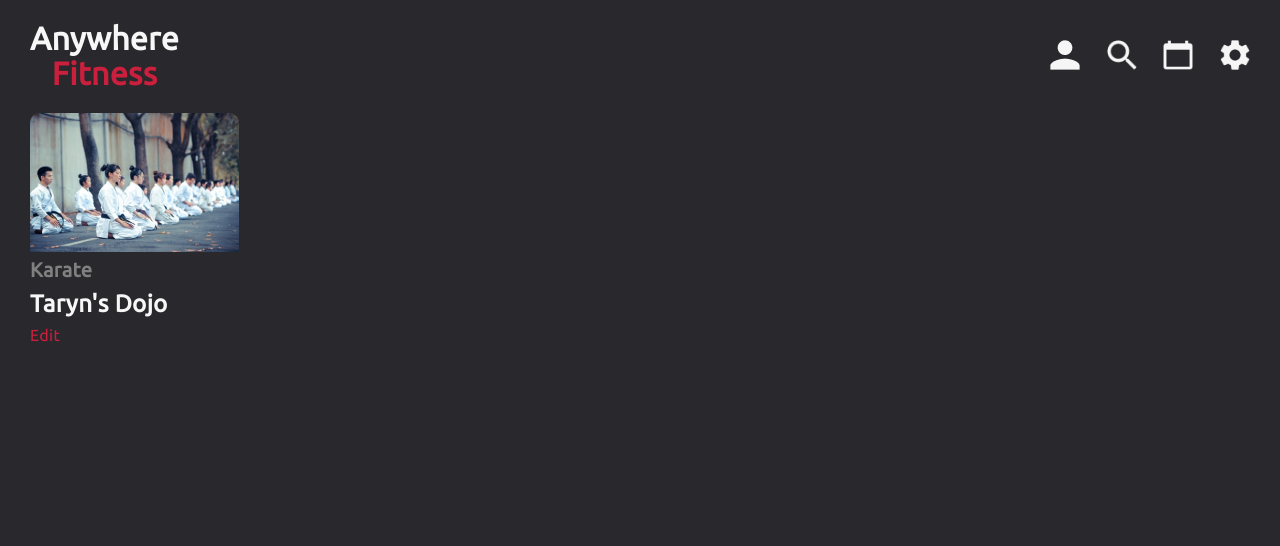
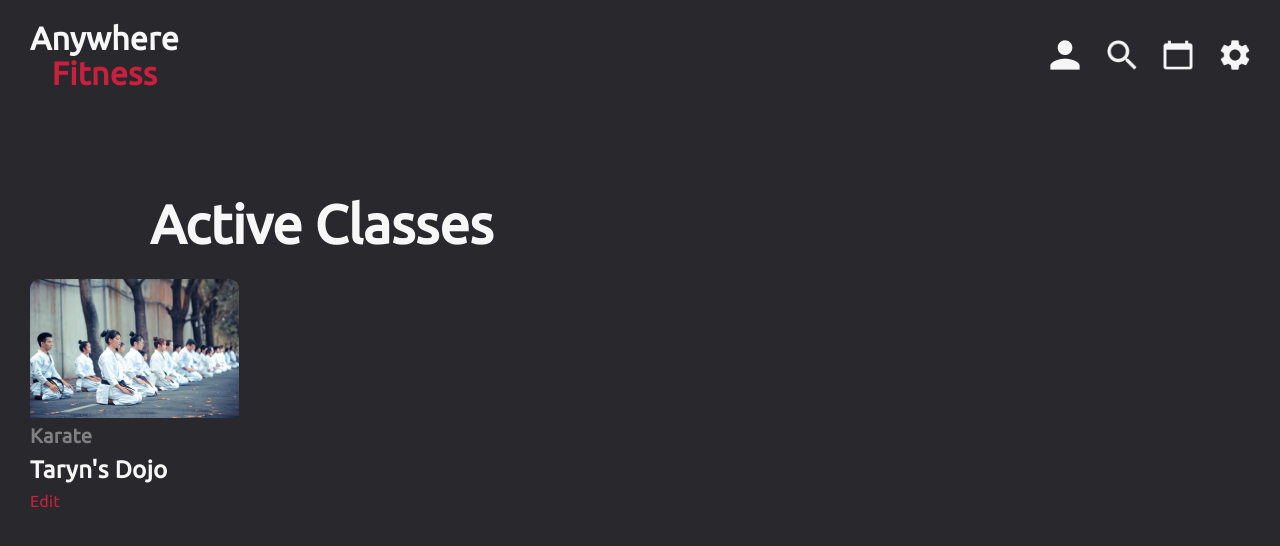
Before and after one commit to rbabaci1/Anywhere-Fitness, a React (Create React App) app in the folder anywhere-fitness/: page / in a window 1280 px wide. Shown: the top 546 px of the page. Built offline with nearby package versions, Linux system fonts and the light colour scheme.

Commit message:
add style to the InstructorHomePage

```diff
--- a/anywhere-fitness/src/Pages/InstructorHomePage/InstructorHomePage.js
+++ b/anywhere-fitness/src/Pages/InstructorHomePage/InstructorHomePage.js
@@ -11,6 +11,20 @@ const classData = {
 
 const InstructorPageContainer = styled.div`
   margin: 0 30px;
+
+  .active-classes {
+    margin-top: 80px;
+
+    h1 {
+      margin: 0 0 24px 120px;
+      color: #f7f7f7;
+      font-size: 54px;
+    }
+    .classes {
+      display: flex;
+      flex-wrap: wrap;
+    }
+  }
 `;
 
 export default function InstructorHomePage() {
@@ -22,7 +36,10 @@ export default function InstructorHomePage() {
         <HomePageNav />
 
         <div className='active-classes'>
-          <InstructorClassCard classInfo={classData} />
+          <h1>Active Classes</h1>
+          <div className='classes'>
+            <InstructorClassCard classInfo={classData} />
+          </div>
         </div>
       </div>
     </InstructorPageContainer>
```
